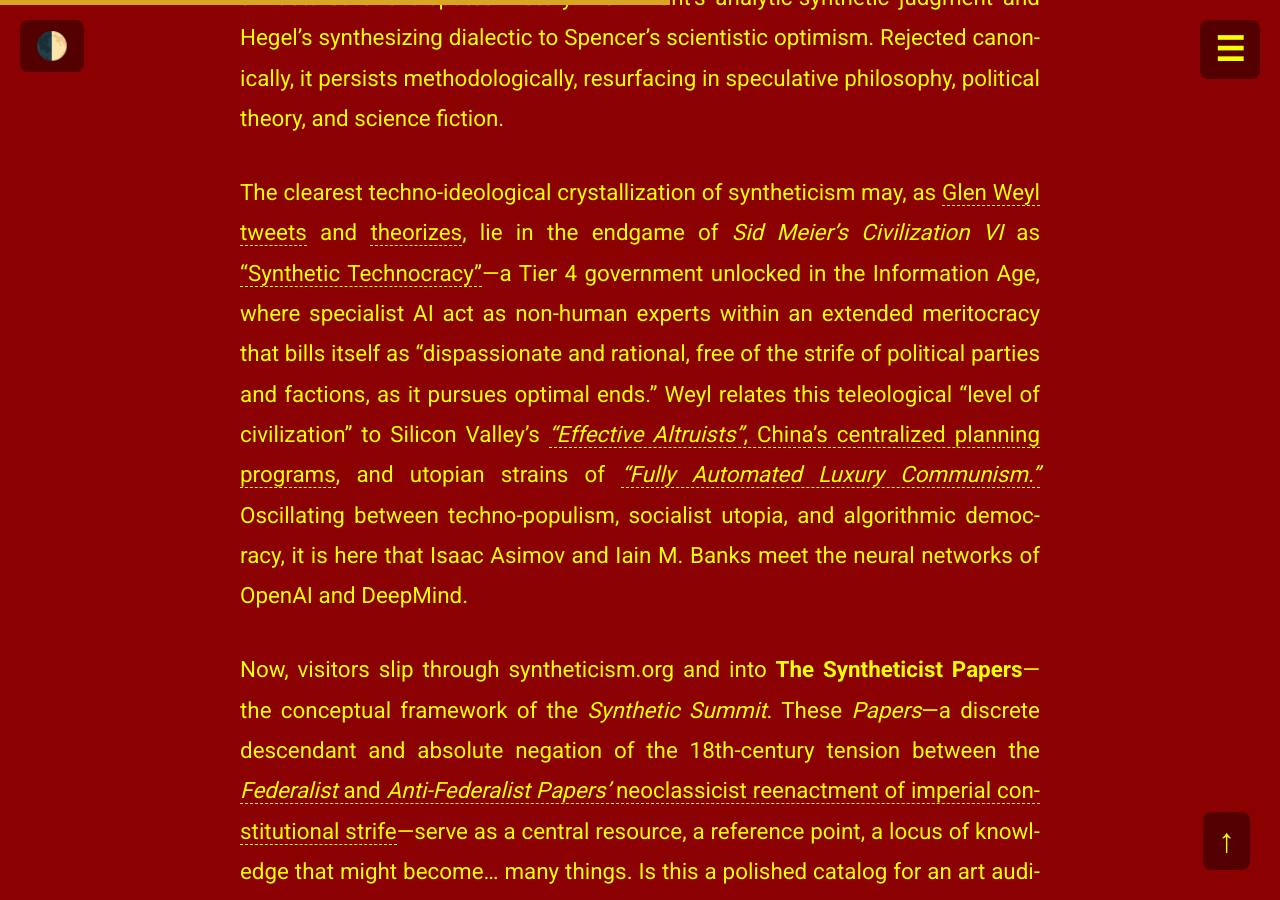
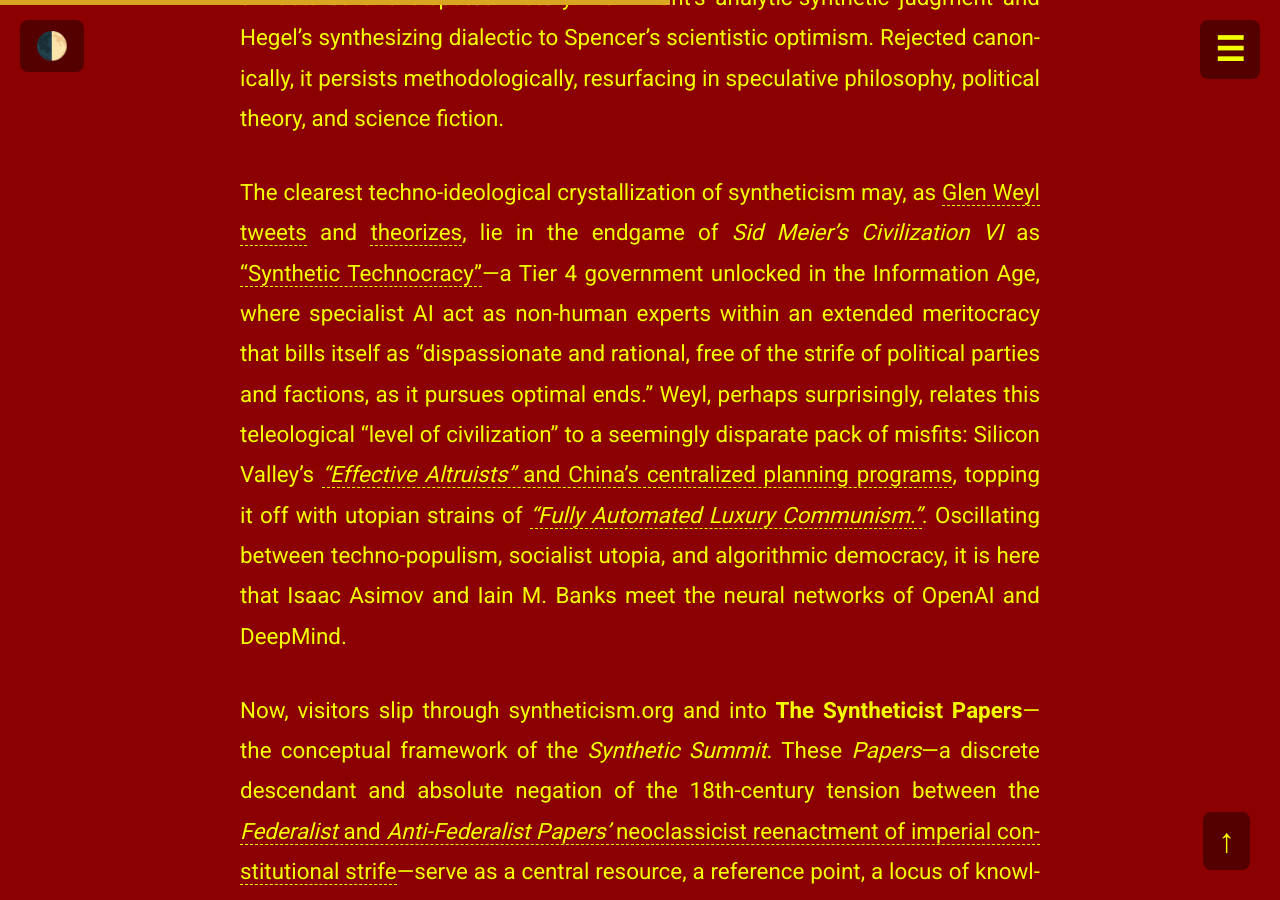
Before and after one commit to ComputerLars/The-Syntheticist-Papers, a Jekyll site: the page built from index.md, in a window 1280 px wide and 900 px high, scrolled down 1606 px. Built offline with Jekyll 4.4.1, drawn with Linux system fonts in a browser that asks for light colours.

Commit message:
Update index.md

```diff
--- a/index.md
+++ b/index.md
@@ -20,7 +20,7 @@ So, we've ended up with a digital publication embedded in the open-source cultur
 
 Our settlement became [**syntheticism.org**](www.syntheticism.org)—a domain name, yes, but also a concept, a contested universal, and perhaps even an ideology. Syntheticism carries a fractured and disputed history: from Kant’s analytic-synthetic judgment and Hegel’s synthesizing dialectic to Spencer’s scientistic optimism. Rejected canonically, it persists methodologically, resurfacing in speculative philosophy, political theory, and science fiction.
 
-The clearest techno-ideological crystallization of syntheticism may, as [Glen Weyl tweets](https://x.com/glenweyl/status/1477458029742202882) and [theorizes](https://www.radicalxchange.org/media/blog/political-ideologies-for-the-21st-century/), lie in the endgame of *Sid Meier's Civilization VI* as [“Synthetic Technocracy”](https://civilization.fandom.com/wiki/Synthetic_Technocracy_(Civ6)#:~:text=Technocracy%20is%20government%20by%20experts,could%20include%20non%2Dhuman%20agents)—a Tier 4 government unlocked in the Information Age, where specialist AI act as non-human experts within an extended meritocracy that bills itself as "dispassionate and rational, free of the strife of political parties and factions, as it pursues optimal ends." Weyl relates this teleological "level of civilization" to Silicon Valley’s [*"Effective Altruists"*, China’s centralized planning programs](https://graymirror.substack.com/p/effective-altruism-and-xi-jinping), and utopian strains of [*“Fully Automated Luxury Communism.”*](https://blog.goodaudience.com/back-from-the-grave-can-ai-resuscitate-karl-marx-f956f330639f) Oscillating between techno-populism, socialist utopia, and algorithmic democracy, it is here that Isaac Asimov and Iain M. Banks meet the neural networks of OpenAI and DeepMind.
+The clearest techno-ideological crystallization of syntheticism may, as [Glen Weyl tweets](https://x.com/glenweyl/status/1477458029742202882) and [theorizes](https://www.radicalxchange.org/media/blog/political-ideologies-for-the-21st-century/), lie in the endgame of *Sid Meier's Civilization VI* as [“Synthetic Technocracy”](https://civilization.fandom.com/wiki/Synthetic_Technocracy_(Civ6)#:~:text=Technocracy%20is%20government%20by%20experts,could%20include%20non%2Dhuman%20agents)—a Tier 4 government unlocked in the Information Age, where specialist AI act as non-human experts within an extended meritocracy that bills itself as "dispassionate and rational, free of the strife of political parties and factions, as it pursues optimal ends." Weyl, perhaps surprisingly, relates this teleological "level of civilization" to a seemingly disparate pack of misfits: Silicon Valley’s [*"Effective Altruists"* and China’s centralized planning programs](https://graymirror.substack.com/p/effective-altruism-and-xi-jinping), topping it off with utopian strains of [*“Fully Automated Luxury Communism.”*](https://blog.goodaudience.com/back-from-the-grave-can-ai-resuscitate-karl-marx-f956f330639f). Oscillating between techno-populism, socialist utopia, and algorithmic democracy, it is here that Isaac Asimov and Iain M. Banks meet the neural networks of OpenAI and DeepMind.
 
 Now, visitors slip through syntheticism.org and into **The Syntheticist Papers**—the conceptual framework of the *Synthetic Summit*. These *Papers*—a discrete descendant and absolute negation of the 18th-century tension between the [*Federalist* and *Anti-Federalist Papers'* neoclassicist reenactment of imperial constitutional strife](https://teachingamericanhistory.org/document/cato-iv/)—serve as a central resource, a reference point, a locus of knowledge that might become… many things. Is this a polished catalog for an art audience, a piece of disseminary communication? A prelude to a Galactic Federation of Planets? Or does it herald some other purpose? What, really, is this for?
 
```
